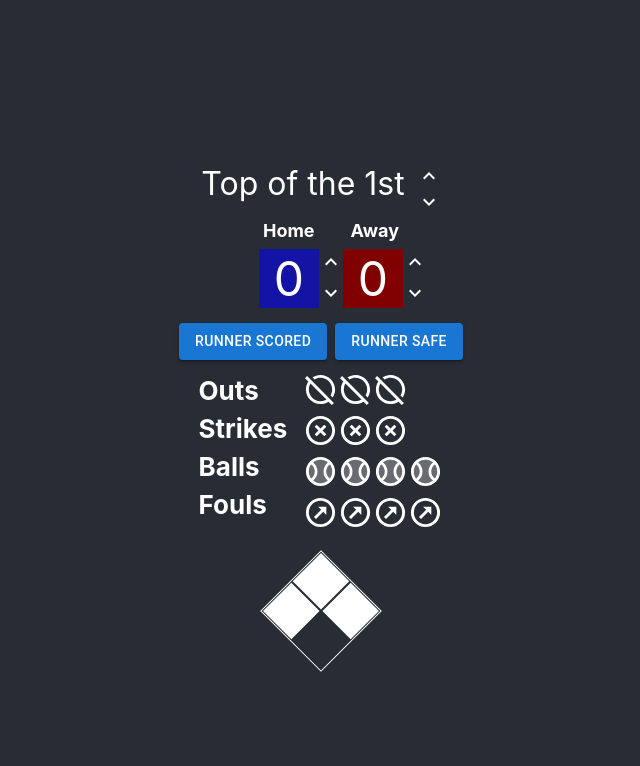
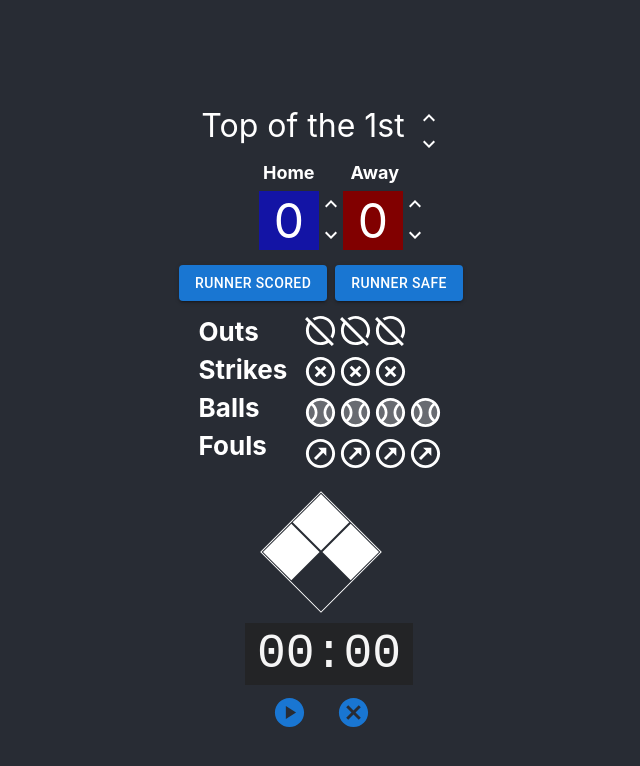
Before and after one commit to murphpdx/umpire, a React (Create React App) app: page / in a window 1280 px wide. Shown: the top 766 px of the page, without its empty margins (319-959 px from the left). Built offline with nearby package versions, Linux system fonts and the light colour scheme.

Commit message:
add stopwatch

```diff
--- a/src/App.tsx
+++ b/src/App.tsx
@@ -13,6 +13,8 @@ import HighlightOffIcon from '@mui/icons-material/HighlightOff';
 import CancelIcon from '@mui/icons-material/Cancel';
 import DirectionsRunIcon from '@mui/icons-material/DirectionsRun';
 import WarningIcon from '@mui/icons-material/Warning';
+import {getNumberSuffix, renderIcons} from "./utils";
+import {Stopwatch} from "./stopwatch";
 
 function App() {
   const maxBalls = 4;
@@ -46,49 +48,19 @@ function App() {
   const renderInnings = (): string => {
     const inningSide = halfInning % 2 ? 'Bottom' : 'Top';
     let inningNumber = Math.floor(halfInning/2) + 1
-    let inning: string = '';
 
-    switch (inningNumber) {
-      case 1:
-        inning = `${inningNumber}st`
-        break;
-      case 2:
-        inning = `${inningNumber}nd`
-        break;
-      case 3:
-        inning = `${inningNumber}rd`
-        break;
-      default:
-        inning = `${inningNumber}th`
-        break;
-    }
-
-    return `${inningSide} of the ${inning}`
+    return `${inningSide} of the ${getNumberSuffix(inningNumber)}`
   }
 
   const renderedOuts = (): ReactNode => {
     return renderIcons(<DoNotDisturbOffTwoToneIcon fontSize="large" />, <HideSourceIcon fontSize="large" />, outs, maxOuts);
   }
-
-  const renderIcons = (filledNode: ReactNode, outlinedNode: ReactNode, count: number, total: number): ReactNode => {
-    const nodes = [];
-    for (let i = 0; i < count; i++) {
-      nodes.push(filledNode)
-    }
-    for (let i = count; i < total; i++) {
-      nodes.push(outlinedNode)
-    }
-    return nodes;
-  }
-
   const renderBalls = (): ReactNode => {
     return renderIcons(<SportsBaseballIcon fontSize="large" />, <SportsBaseballTwoToneIcon fontSize="large" />, ballCount, maxBalls);
   }
-
   const renderFouls = (): ReactNode => {
     return renderIcons(<OutboundIcon fontSize="large" />, <OutboundOutlinedIcon fontSize="large" />, fouls, maxFouls);
   }
-
   const renderStrikes = (): ReactNode => {
     return renderIcons(<CancelIcon fontSize="large" />, <HighlightOffIcon fontSize="large" />, strikes, maxStrikes);
   }
@@ -207,7 +179,6 @@ function App() {
       if (i === 2) {
         incrementScore()
         resetBatterStats();
-        setBaseStatus(emptyBases)
       }
     }
   }
@@ -329,6 +300,7 @@ function App() {
             <div className="AppBasesHome"></div>
           </div>
         </div>
+      <Stopwatch/>
     </div>
   );
 }
--- /dev/null
+++ b/src/Clock/index.tsx
@@ -0,0 +1,19 @@
+import React from "react";
+import "./styles.scss";
+
+type Props = {
+  time: number;
+}
+
+export const Clock = ({ time }: Props) => {
+  return (
+    <div className="Clock">
+      <span className="ClockMinutes">
+        {("0" + Math.floor((time / 60000) % 60)).slice(-2)}:
+      </span>
+      <span className="ClockSeconds">
+        {("0" + Math.floor((time / 1000) % 60)).slice(-2)}
+      </span>
+    </div>
+  );
+}
--- /dev/null
+++ b/src/Clock/styles.scss
@@ -0,0 +1,25 @@
+.Clock {
+  width: 100%;
+  display: flex;
+  height: 12%;
+  justify-content: center;
+  align-items: center;
+  background-color: #232426;
+  padding: 4px;
+  margin: 4px;
+
+  &Minutes {
+    font-size: 48px;
+    font-family: "Roboto Mono", monospace;
+    font-variant-numeric: slashed-zero;
+    color:  #f5f5f5;
+    font-weight: 300;
+  }
+  &Seconds {
+    font-size: 48px;
+    font-family: "Roboto Mono", monospace;
+    font-variant-numeric: slashed-zero;
+    color:  #f5f5f5;
+    font-weight: 300;
+  }
+}
--- /dev/null
+++ b/src/stopwatch/index.tsx
@@ -0,0 +1,48 @@
+import React, { useState } from 'react';
+import './styles.scss'
+import { Clock } from '../Clock'
+import Button from "@mui/material/Button";
+import PlayCircleIcon from '@mui/icons-material/PlayCircle';
+import PauseCircleIcon from '@mui/icons-material/PauseCircle';
+import CancelIcon from '@mui/icons-material/Cancel';
+
+export function Stopwatch() {
+  const [time, setTime] = useState(0);
+  const [isPaused, setIsPaused] = useState(true);
+
+  React.useEffect(() => {
+    let interval: NodeJS.Timer | undefined = undefined;
+
+    if (!isPaused) {
+      interval = setInterval(() => {
+        setTime((time) => time + 10);
+      }, 10);
+    }
+    return () => {
+      clearInterval(interval);
+    };
+  }, [isPaused])
+
+  const startStop = () => {
+    setIsPaused(!isPaused);
+  }
+
+  const handleReset = () => {
+    setIsPaused(true);
+    setTime(0);
+  };
+
+  return (
+    <div className="Stopwatch">
+      <Clock time={time} />
+      <Button onClick={startStop}>
+        { isPaused ?
+          <PlayCircleIcon fontSize="large" /> :
+          <PauseCircleIcon fontSize="large" />
+           } </Button>
+      <Button onClick={handleReset}>
+        <CancelIcon fontSize="large" />
+      </Button>
+    </div>
+  )
+}
--- /dev/null
+++ b/src/stopwatch/styles.scss
@@ -0,0 +1,3 @@
+
+.Stopwatch {
+}
--- /dev/null
+++ b/src/utils.tsx
@@ -0,0 +1,32 @@
+import {ReactNode} from "react";
+
+
+export const getNumberSuffix = (inningNumber: number) => {
+  let inning: string = '';
+  switch (inningNumber) {
+    case 1:
+      inning = `${inningNumber}st`
+      break;
+    case 2:
+      inning = `${inningNumber}nd`
+      break;
+    case 3:
+      inning = `${inningNumber}rd`
+      break;
+    default:
+      inning = `${inningNumber}th`
+      break;
+  }
+  return inning;
+}
+
+export const renderIcons = (filledNode: ReactNode, outlinedNode: ReactNode, count: number, total: number): ReactNode => {
+  const nodes = [];
+  for (let i = 0; i < count; i++) {
+    nodes.push(filledNode)
+  }
+  for (let i = count; i < total; i++) {
+    nodes.push(outlinedNode)
+  }
+  return nodes;
+}
```
Also changed, not shown: 11 other files (tests, documents, lock files or other folders).
